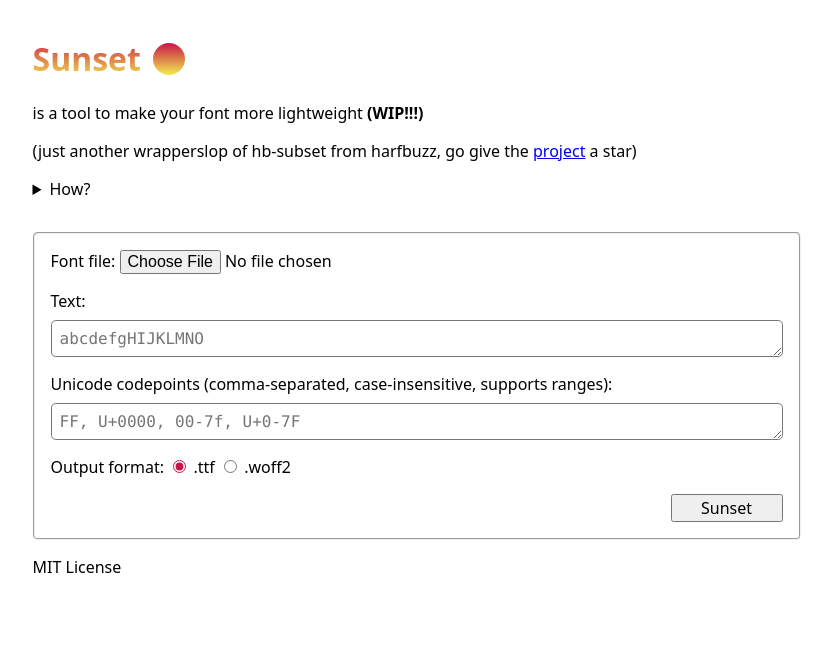
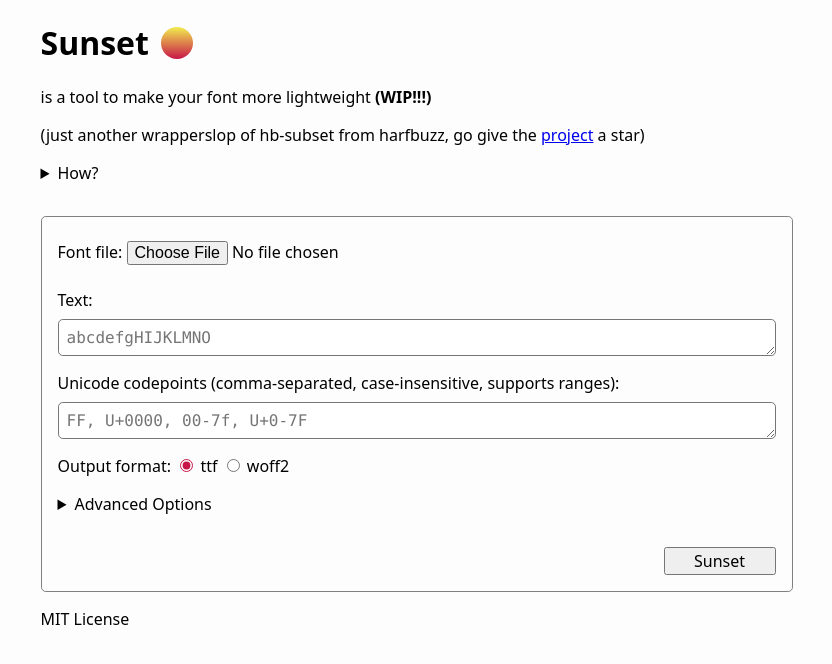
Before and after one commit to azrdn/sunset, a website with bundled scripts: page pkgs/client/src/index.html in a window 1280 px wide. Shown: the whole page, without its empty margins (216-1048 px from the left). Built offline with nearby package versions, Linux system fonts and the light colour scheme.

Commit message:
feat: some style changes

```diff
--- a/pkgs/client/src/index.html
+++ b/pkgs/client/src/index.html
@@ -4,6 +4,7 @@
     <meta charset="UTF-8">
     <meta name="viewport" content="width=device-width, initial-scale=1.0">
     <link rel="stylesheet" href="style.css">
+    <link rel="icon" href="favicon.svg" type="image/svg+xml">
     <title>Sunset</title>
 </head>
 <body>
@@ -29,10 +30,14 @@
             <p>
                 Output format:
                 <input type="radio" name="output" id="output1" class="fmt" value="ttf" checked>
-                <label for="output1">.ttf</label>
+                <label for="output1">ttf</label>
                 <input type="radio" name="output" id="output2" class="fmt" value="woff2">
-                <label for="output2">.woff2</label>
+                <label for="output2">woff2</label>
             </p>
+            <details>
+                <summary>Advanced Options</summary>
+                coming soon
+            </details>
             <input id="submit" type="submit" value="Sunset">
         </fieldset>
     </form>
--- a/pkgs/client/src/style.css
+++ b/pkgs/client/src/style.css
@@ -1,38 +1,31 @@
-html {
-    color-scheme: light dark;
-    scrollbar-gutter: stable;
-}
-
 *,
 *::before,
 *::after {
     box-sizing: border-box;
 }
 
+html {
+    color-scheme: light dark;
+    scrollbar-gutter: stable;
+    background-color: light-dark(#fdfdfd, #222222);
+}
+
 body {
     font-family: system-ui, sans-serif;
     accent-color: light-dark(#c81548, #f2ec4f);
     max-width: 50em;
-    min-height: 100svh;
-    padding: 1em;
-    margin: auto;
+    padding: 0 1.5em;
+    margin: 0 auto;
 }
 
-h1,
 #sun {
-    background: linear-gradient(
-        to bottom,
-        light-dark(#c81548, #f2ec4f),
-        light-dark(#f2ec4f, #c81548)
-    );
+    background: linear-gradient(to bottom, #f2ec4f, #c81548);
 }
 
 h1 {
     display: flex;
     align-items: center;
     gap: 0.75rem;
-    color: transparent;
-    background-clip: text;
 }
 
 #sun {
@@ -51,6 +44,7 @@
     margin: 0;
     padding: 1em;
     overflow: hidden;
+    border: 1px solid gray;
     border-radius: 0.3em;
 }
 
@@ -61,15 +55,24 @@
 }
 
 input[type="text"],
+input[type="file"],
+textarea {
+    margin: 0.5em 0;
+}
+
+input[type="text"],
 textarea {
     font-family:
         ui-monospace, "Cascadia Code", "Source Code Pro", Menlo, Consolas,
         "DejaVu Sans Mono", monospace;
     display: block;
     padding: 0.5em;
-    margin: 0.5em 0 0;
     border-radius: 0.3em;
     outline: none;
+
+    &:invalid {
+        border-color: #ff4c4c;
+    }
 }
 
 input[type="submit"] {
```
Also changed, not shown: pkgs/client/src/favicon.svg (added).
